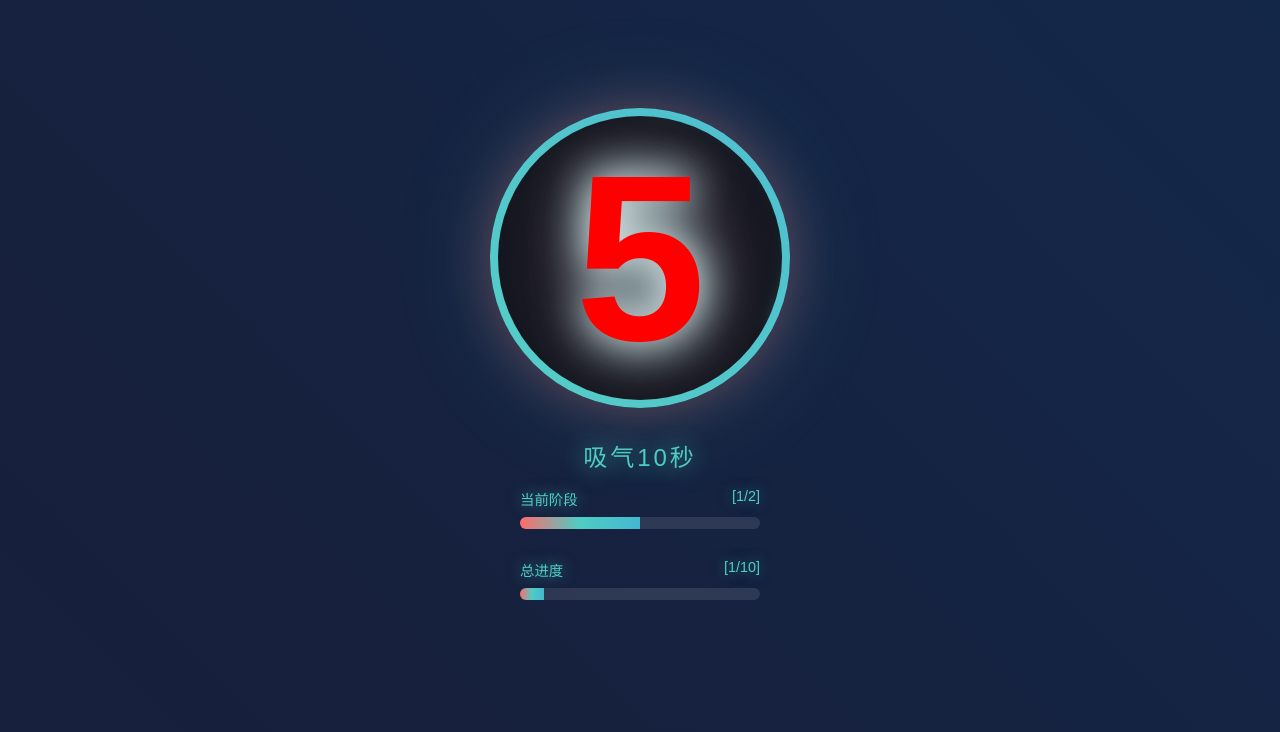
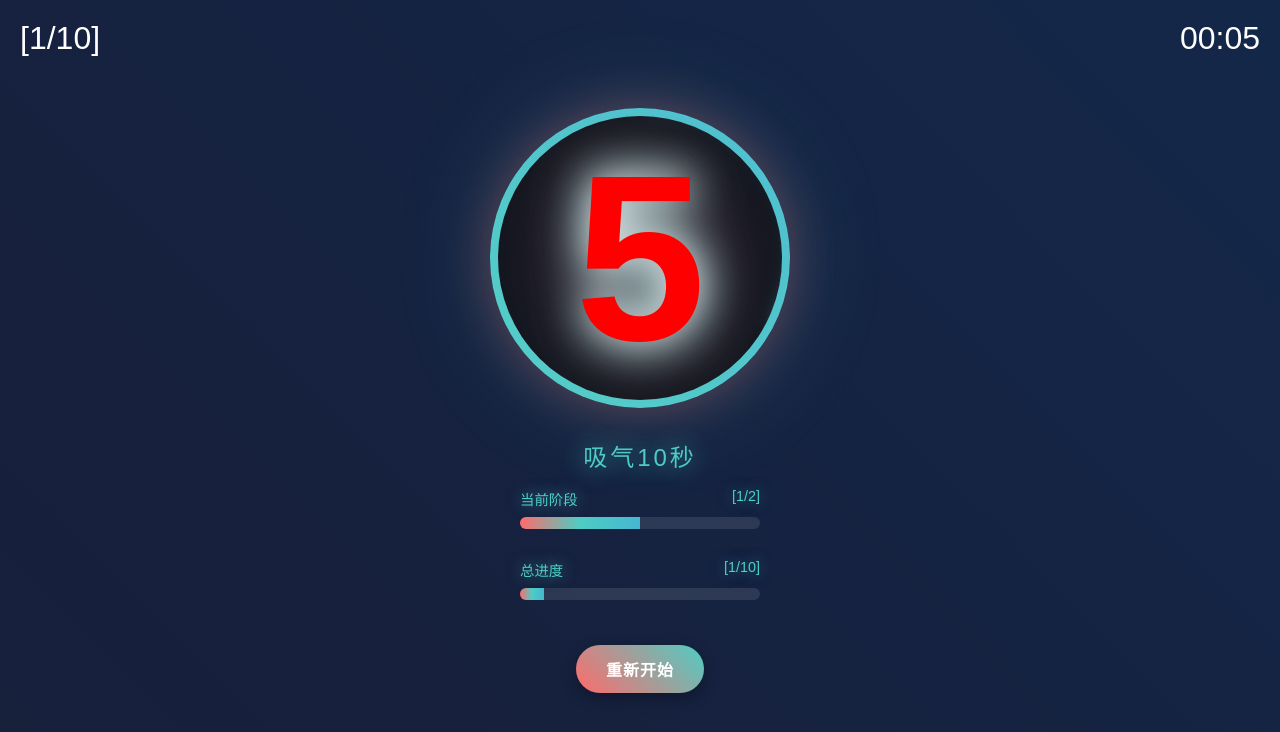
Before and after one commit to pharaoh2012/cutdown1, a plain HTML site: page index.html in a window 1280 px wide. Drawn offline with Linux system fonts and the light colour scheme.

Commit message:
添加时间

```diff
--- a/index.css
+++ b/index.css
@@ -264,3 +264,19 @@ body {
   );
   animation: shine 1.5s infinite;
 }
+
+#time-difference {
+  position: absolute;
+  top: 20px;
+  right: 20px;
+  color: white;
+  font-size: 2rem;
+}
+
+#overall_progress {
+  position: absolute;
+  top: 20px;
+  left: 20px;
+  color: white;
+  font-size: 2rem;
+}
--- a/index.html
+++ b/index.html
@@ -7,6 +7,8 @@
     <link rel="stylesheet" href="index.css" />
   </head>
   <body>
+    <div id="time-difference">00:00</div>
+    <div id="overall_progress">0/10</div>
     <div class="countdown-container">
       <div class="countdown-circle">
         <div class="countdown-inner">
@@ -59,7 +61,7 @@
           <div class="progress-fill" id="roundProgress"></div>
         </div>
       </div>
-      <button class="restart-btn" id="restartBtn" onclick="startCountdown()">
+      <button class="restart-btn show" id="restartBtn" onclick="restart()">
         重新开始
       </button>
     </div>
--- a/index.js
+++ b/index.js
@@ -11,6 +11,14 @@ let roundNumber = 0; // 新增的轮次计数器
 let countdownInterval;
 let currentCount = 10;
 let beginTime = 0;
+
+function updateTimeDifference() {
+    const now = Date.now();
+    const difference = Math.round((now - beginTime) / 1000);
+    const minutes = Math.floor(difference / 60).toString().padStart(2, '0');
+    const seconds = (difference % 60).toString().padStart(2, '0');
+    document.getElementById('time-difference').textContent = `${minutes}:${seconds}`;
+}
 
 function createParticles() {
     const particlesContainer = document.getElementById("particles");
@@ -33,11 +41,14 @@ function updateCountdown() {
     const rundownProgress = ((rundownIndex + 1) / rundowns.length) * 100; // 最大3个阶段
     const roundProgress = ((roundNumber + 1) / MaxCountdown) * 100;
 
+    updateTimeDifference();
+
     document.getElementById("rundownLabel").textContent = `[${rundownIndex + 1
         }/${rundowns.length}]`;
 
-    document.getElementById("roundLabel").textContent = `[${roundNumber + 1
-        }/${MaxCountdown}]`;
+    const process = `[${roundNumber + 1}/${MaxCountdown}]`
+    document.getElementById("roundLabel").textContent = process;
+    document.getElementById("overall_progress").textContent = process;
 
     document.getElementById(
         "rundownProgress"
@@ -99,7 +110,7 @@ function startCountdown() {
 
     countdownText.textContent =
         rundowns[rundownIndex].text + rundowns[rundownIndex].cd + "秒";
-    restartBtn.classList.remove("show");
+    // restartBtn.classList.remove("show");
     container.classList.remove("finished");
     document.getElementById("countdown").style.color =
         rundowns[rundownIndex].color;
@@ -137,6 +148,13 @@ window.addEventListener("load", async () => {
         });
     }
 
+    restart();
+});
+
+function restart() {
+    rundownIndex = 0;
+    roundNumber = 0;
     beginTime = Date.now();
+    clearInterval(countdownInterval);
     startCountdown();
-});
+}
```
Also changed, not shown: qrcode.html (added, +45 -0 lines).
